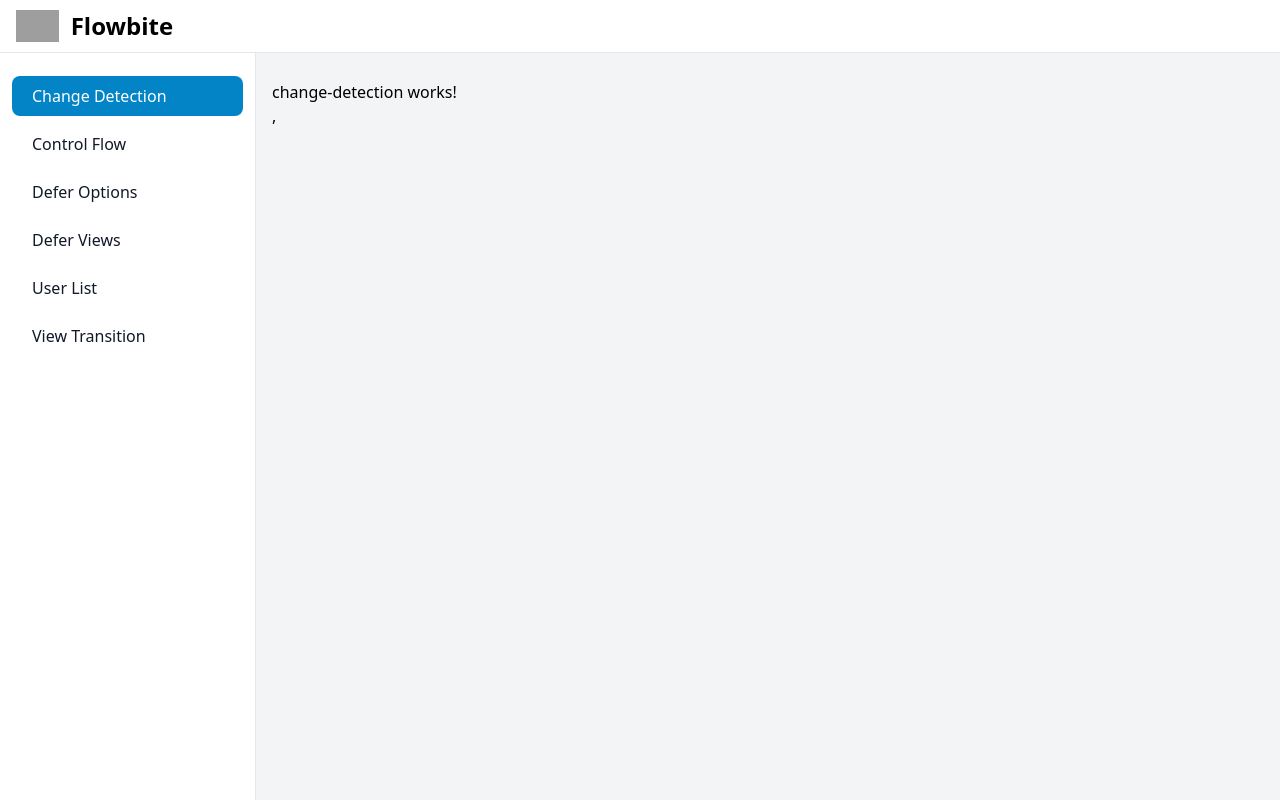
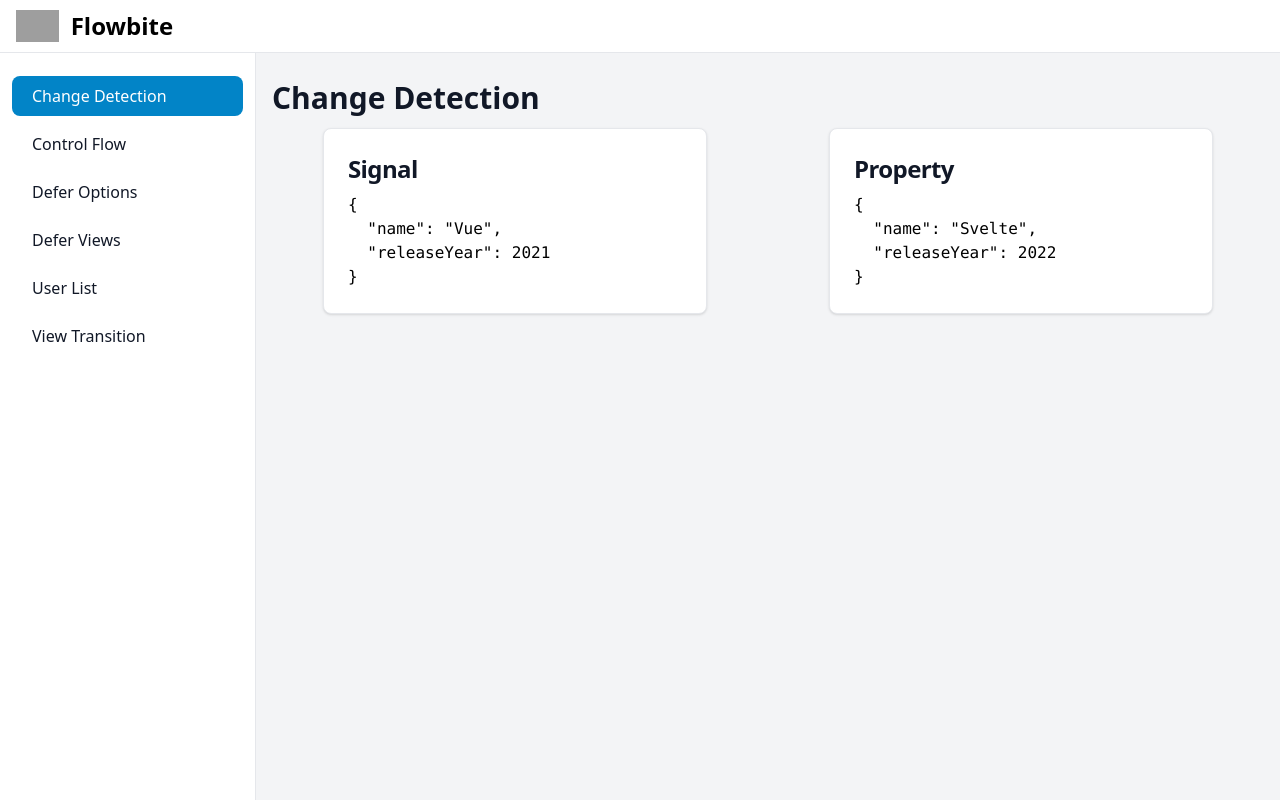
Before and after one commit to ZUR1C4T0/curso-angular, an Angular app: page /dashboard/change-detection in a window 1280 px wide. Built offline with nearby package versions, Linux system fonts and the light colour scheme; grey boxes are pictures that could not be loaded.

Commit message:
Add change detection functionality.

```diff
--- a/src/app/dashboard/pages/change-detection/change-detection.component.html
+++ b/src/app/dashboard/pages/change-detection/change-detection.component.html
@@ -1 +1,18 @@
-<p>change-detection works!</p>,
+<app-title title="Change Detection" />
+
+<section class="grid grid-cols-1 gap-5 place-content-center md:grid-cols-2">
+  <div
+    class="block w-full max-w-sm p-6 mx-auto bg-white border border-gray-200 rounded-lg shadow dark:bg-gray-800 dark:border-gray-700">
+    <h2 class="mb-2 text-2xl font-bold tracking-tight text-gray-900 dark:text-white">
+      Signal
+    </h2>
+    <pre>{{ frameworkAsSignal() | json }}</pre>
+  </div>
+  <div
+    class="block w-full max-w-sm p-6 mx-auto bg-white border border-gray-200 rounded-lg shadow dark:bg-gray-800 dark:border-gray-700">
+    <h2 class="mb-2 text-2xl font-bold tracking-tight text-gray-900 dark:text-white">
+      Property
+    </h2>
+    <pre>{{ frameworkAsProperty | json }}</pre>
+  </div>
+</section>
--- a/src/app/dashboard/pages/change-detection/change-detection.component.ts
+++ b/src/app/dashboard/pages/change-detection/change-detection.component.ts
@@ -1,11 +1,41 @@
 import { CommonModule } from "@angular/common";
-import { ChangeDetectionStrategy, Component } from "@angular/core";
+import { ChangeDetectionStrategy, Component, signal } from "@angular/core";
+import { TitleComponent } from "~/app/shared/title/title.component";
 
 @Component({
 	selector: "app-change-detection",
 	standalone: true,
-	imports: [CommonModule],
+	imports: [CommonModule, TitleComponent],
 	templateUrl: "./change-detection.component.html",
 	changeDetection: ChangeDetectionStrategy.OnPush,
 })
-export class ChangeDetectionComponent {}
+export class ChangeDetectionComponent {
+	public frameworkAsSignal = signal({
+		name: "Angular",
+		releaseYear: 2023,
+	});
+
+	public frameworkAsProperty = {
+		name: "React",
+		releaseYear: 2022,
+	};
+
+	constructor() {
+		setTimeout(() => {
+			this.changeFrameworkAsSignal();
+			this.changeFrameworkAsProperty();
+			console.log("Change detection component updated");
+		}, 3000);
+	}
+
+	public changeFrameworkAsSignal() {
+		this.frameworkAsSignal.set({
+			name: "Vue",
+			releaseYear: 2021,
+		});
+	}
+
+	public changeFrameworkAsProperty() {
+		this.frameworkAsProperty.name = "Svelte";
+	}
+}
```
